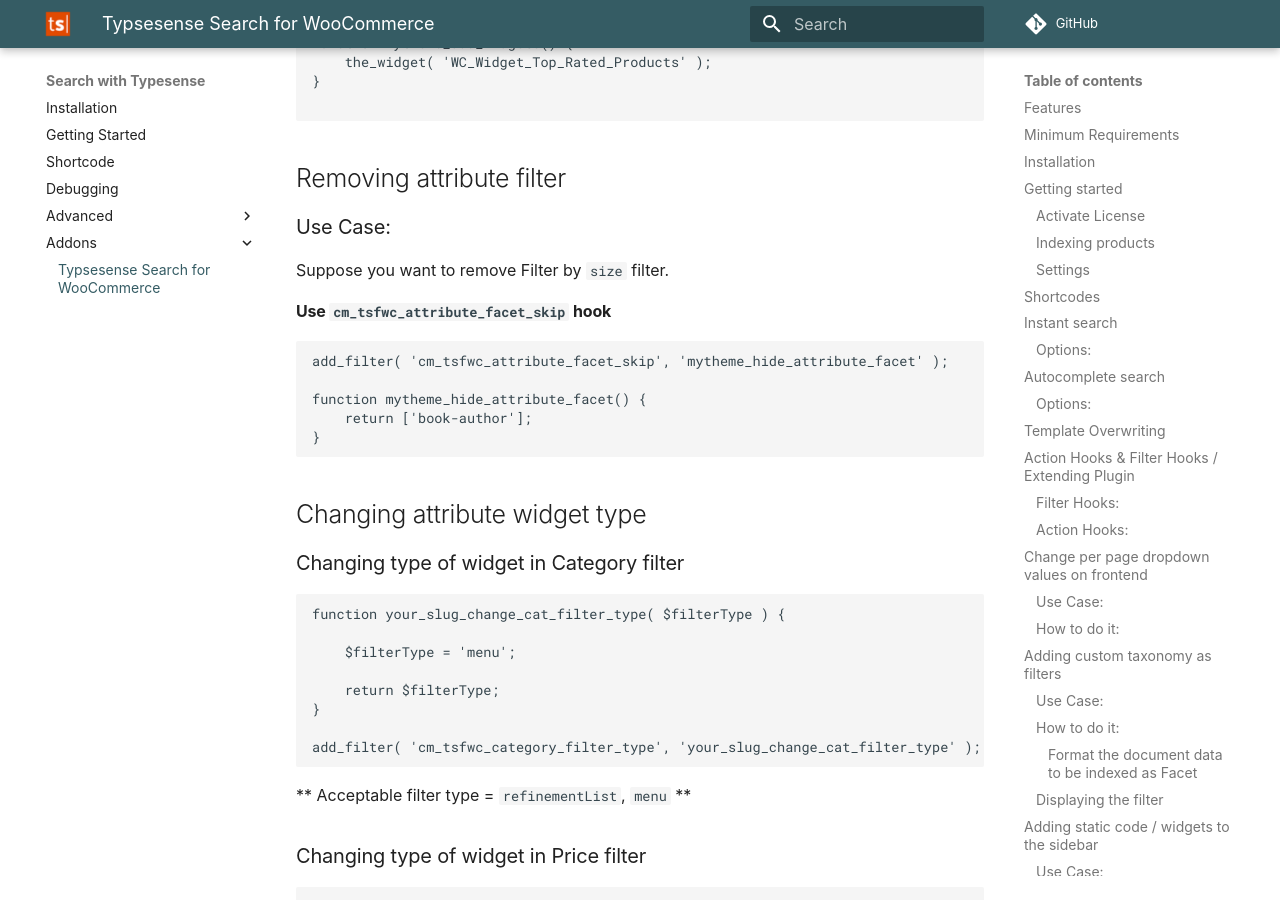
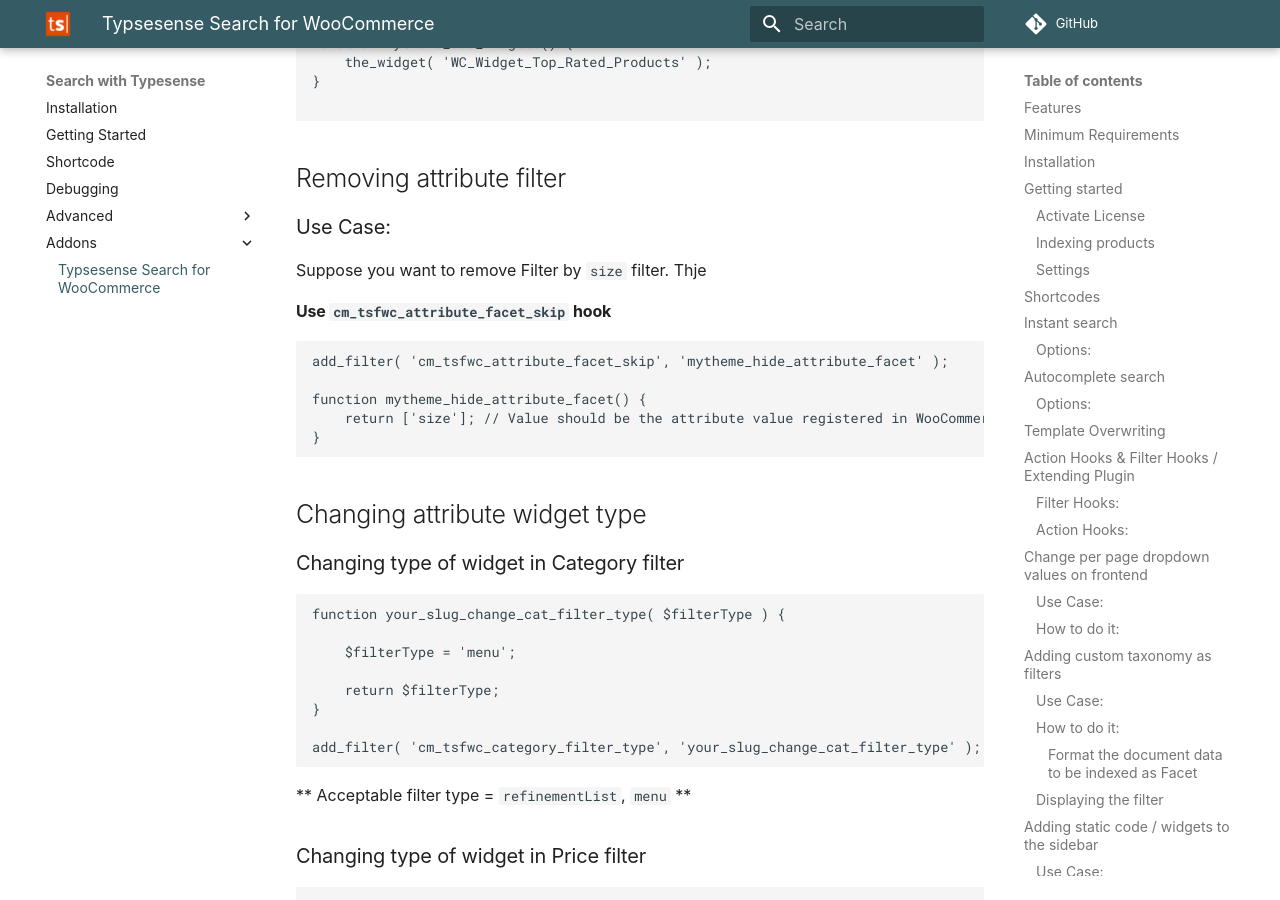
Before and after one commit to codemanas/cm-typesense-docs, an MkDocs documentation site: the page built from docs/tsfwc.md, in a window 1280 px wide and 900 px high, scrolled down 12860 px. Built offline with MkDocs 1.6.1 and Material for MkDocs 9.7.7, drawn with Linux system fonts in a browser that asks for light colours; some web fonts are replaced; comment, search, counter and statistics services are not loaded.

Commit message:
FIX CODE EXAMPLE

````diff
--- a/docs/tsfwc.md
+++ b/docs/tsfwc.md
@@ -362,7 +362,7 @@
 ## Removing attribute filter
 
 ### Use Case:
-Suppose you want to remove Filter by `size` filter.
+Suppose you want to remove Filter by `size` filter. Thje
 
 #### Use `cm_tsfwc_attribute_facet_skip` hook
 
@@ -370,7 +370,7 @@
 add_filter( 'cm_tsfwc_attribute_facet_skip', 'mytheme_hide_attribute_facet' );
 
 function mytheme_hide_attribute_facet() {
-	return ['book-author'];
+	return ['size']; // Value should be the attribute value registered in WooCommerce
 }
 ```
 
````
